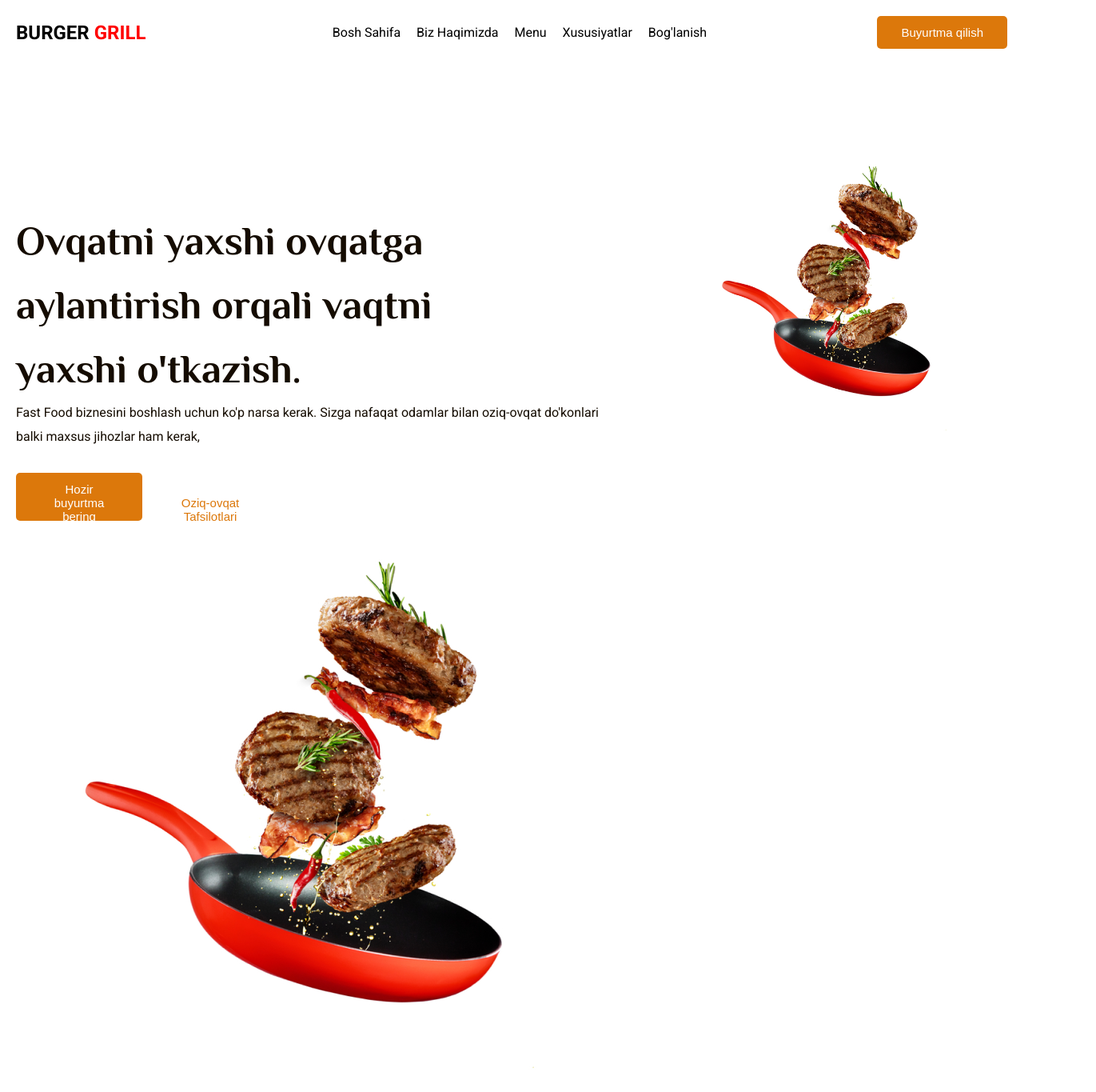
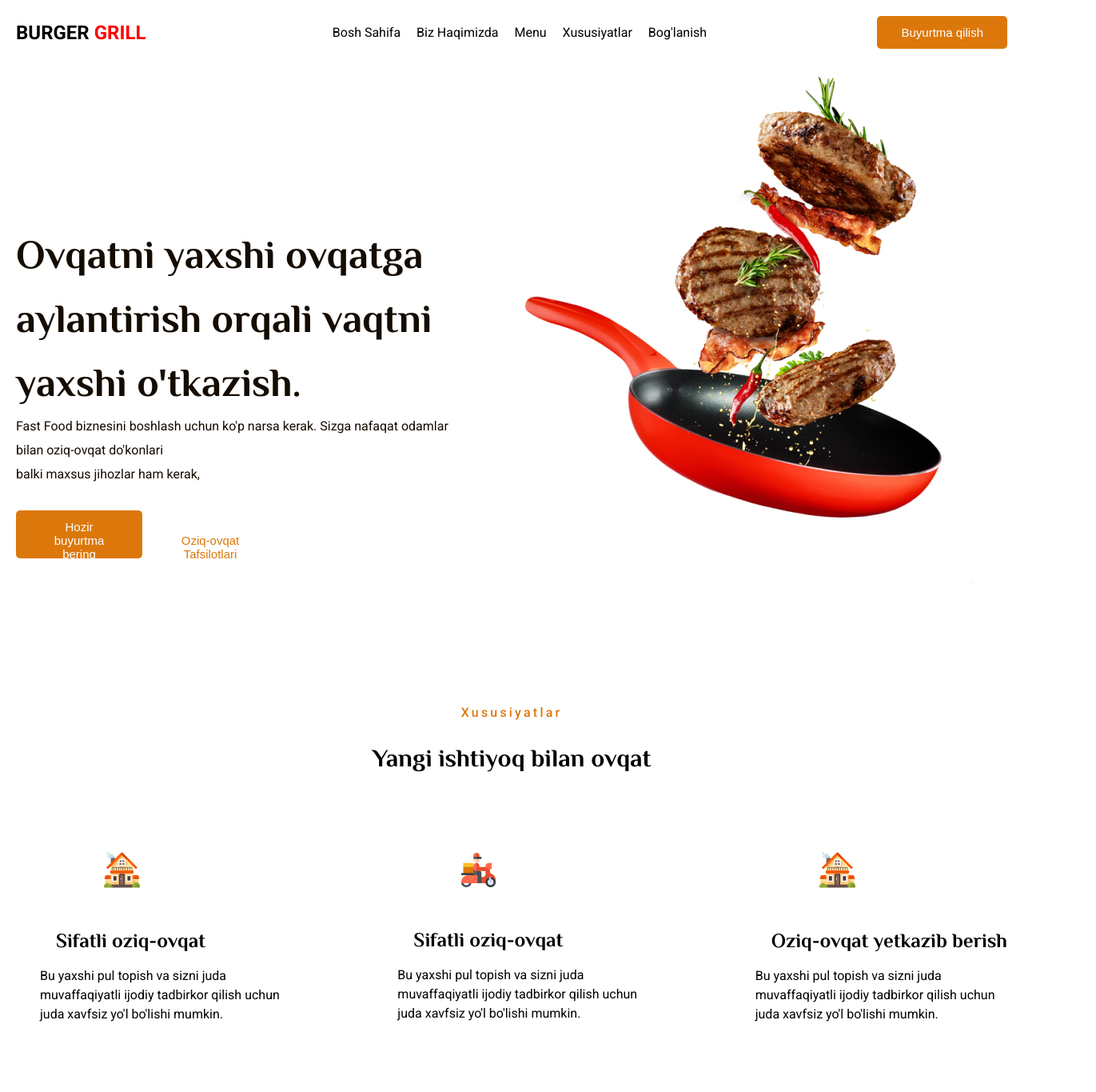
Before and after one commit to habibullo20/BURGER, a React (Vite) app: page / in a window 1280 px wide. Shown: the top 1365 px of the page at 80% size, 1371 px wide, since content can reach past the window. Built offline with nearby package versions, Linux system fonts and the light colour scheme.

Commit message:
finished

```diff
--- a/src/components/hero/hero.css
+++ b/src/components/hero/hero.css
@@ -45,8 +45,8 @@
 
 }
 .img{
-  width: 400px;
-  height: 350px;
+  width: 801px;
+  height: 670px;
 }
 
 
--- a/src/components/hero/hero.jsx
+++ b/src/components/hero/hero.jsx
@@ -25,8 +25,7 @@
           </div>
           <img className="img" src={Picture} alt="img" />
 
-                </div><img src={Picture} alt="" />
-
+        </div>
       </div>
     </div>
 
```
Lines whose indentation alone changed are shown as unchanged.
